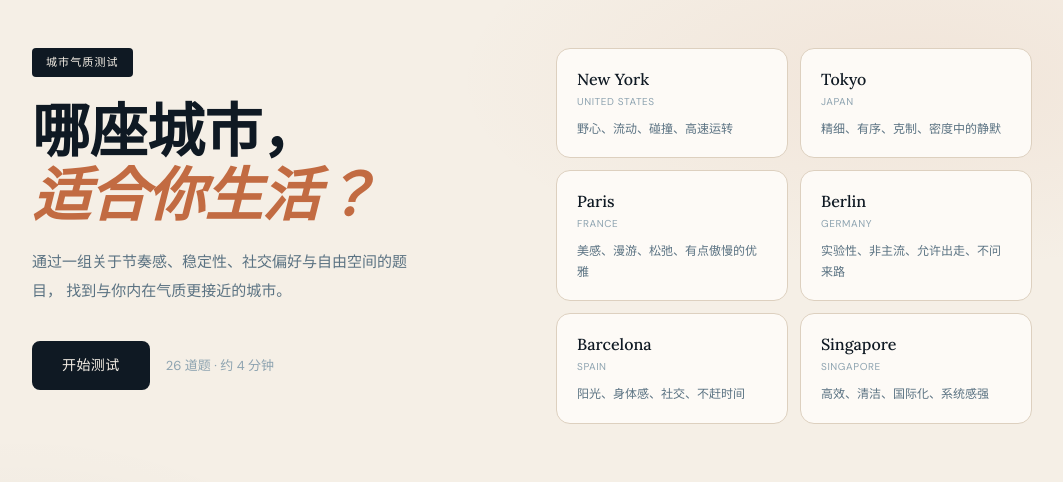
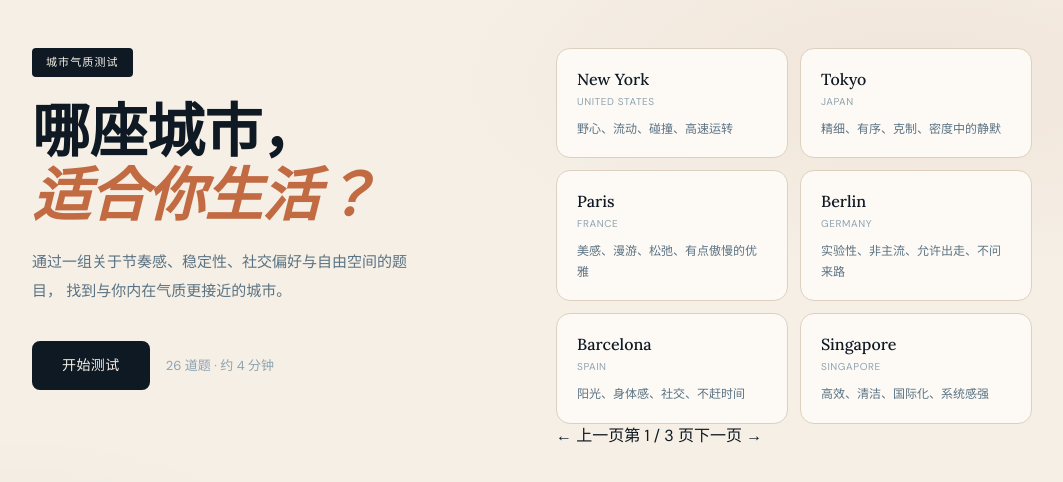
Before and after one commit to Qiunian-Lin/city-test, a Next.js app in the folder city-test/: page / in a window 1280 px wide. Shown: the top 482 px of the page, without its empty margins (108-1171 px from the left). Built offline with nearby package versions, Linux system fonts and the light colour scheme.

Commit message:
Update page.tsx

```diff
--- a/city-test/app/page.tsx
+++ b/city-test/app/page.tsx
@@ -412,10 +412,18 @@ export default function CityQuizPage() {
  const [currentIndex, setCurrentIndex] = useState(0);
  const [answers, setAnswers] = useState<Record<number, number>>({});
  const [transitioning, setTransitioning] = useState(false);
+ const [cityPage, setCityPage] = useState(0);
 
   const currentQuestion = questions[currentIndex];
   const profile = useMemo(() => calculateProfile(answers), [answers]);
   const results = useMemo(() => getResults(profile), [profile]);
+
+  const citiesPerPage = 6;
+ const totalCityPages = Math.ceil(cities.length / citiesPerPage);
+ const visibleCities = cities.slice(
+   cityPage * citiesPerPage,
+   (cityPage + 1) * citiesPerPage
+ );
 
   const handleSelect = (value: number) => {
     if (transitioning) return;
@@ -459,8 +467,9 @@ export default function CityQuizPage() {
               <span className={styles.btnMeta}>{questions.length} 道题 · 约 4 分钟</span>
             </div>
           </div>
+          <div className={styles.cityGridWrap}>
   <div className={styles.cityGrid}>
-            {cities.slice(0, 6).map((city) => (
+    {visibleCities.map((city) => (
       <div key={city.name} className={styles.cityCardSm}>
         <div className={styles.cityNameSm}>{city.name}</div>
         <div className={styles.cityCountrySm}>{city.country}</div>
@@ -468,6 +477,32 @@ export default function CityQuizPage() {
       </div>
     ))}
   </div>
+
+  <div className={styles.cityPager}>
+    <button
+      type="button"
+      className={styles.pageBtn}
+      onClick={() => setCityPage((p) => Math.max(p - 1, 0))}
+      disabled={cityPage === 0}
+    >
+      ← 上一页
+    </button>
+
+    <span className={styles.pageInfo}>
+      第 {cityPage + 1} / {totalCityPages} 页
+    </span>
+
+    <button
+      type="button"
+      className={styles.pageBtn}
+      onClick={() => setCityPage((p) => Math.min(p + 1, totalCityPages - 1))}
+      disabled={cityPage === totalCityPages - 1}
+    >
+      下一页 →
+    </button>
+  </div>
+</div>
+
         </div>
       </main>
     );
```
Lines whose indentation alone changed are shown as unchanged.
